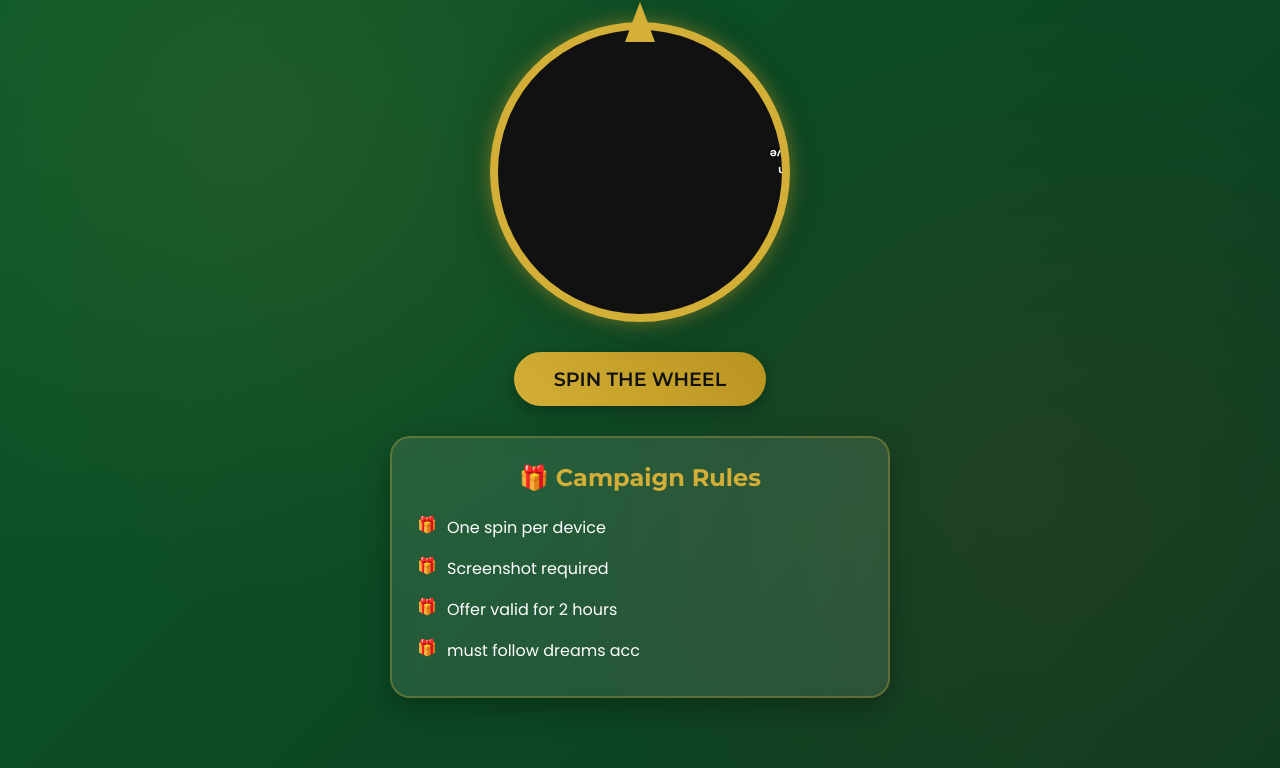
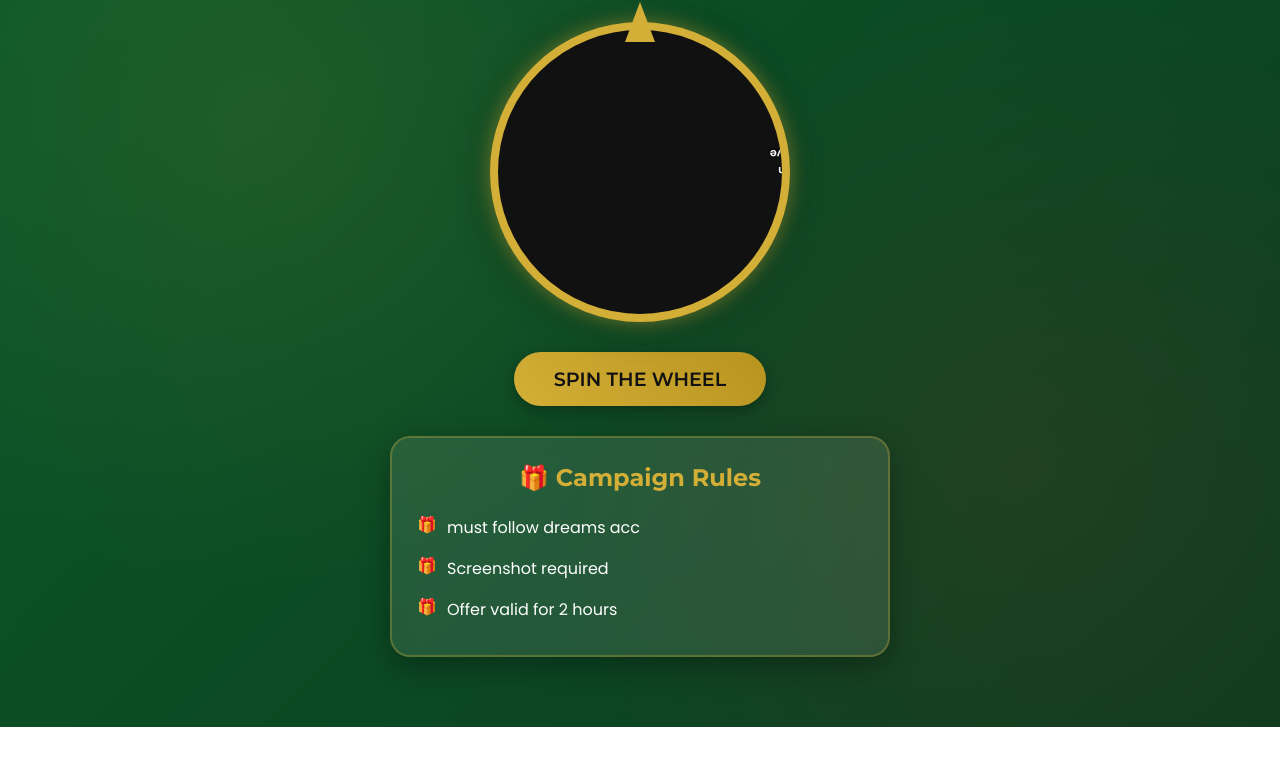
Before and after one commit to dreamscreations/dreamscreations, a plain HTML site: page index.html in a window 1280 px wide. Shown: the part 142-910 px from the top of the page. After the commit the page ends 869 px from the top, so only its background shows below. Drawn offline with Linux system fonts and the light colour scheme.

Commit message:
Update index.html

```diff
--- a/index.html
+++ b/index.html
@@ -41,10 +41,10 @@
         <div class="rules-section">
             <h3>🎁 Campaign Rules</h3>
             <ul>
-                <li>One spin per device</li>
+                <li>must follow dreams acc</li>
                 <li>Screenshot required</li>
                 <li>Offer valid for 2 hours</li>
-                <li>must follow dreams acc</li>
+
             </ul>
         </div>
 
```
